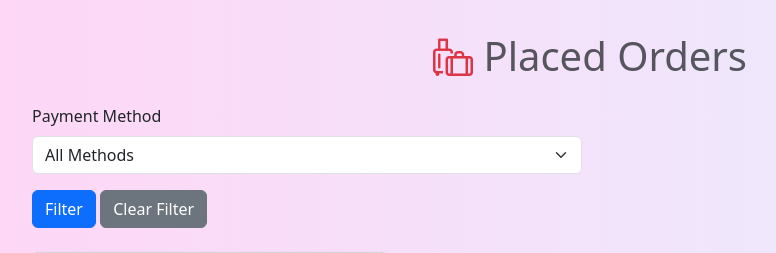
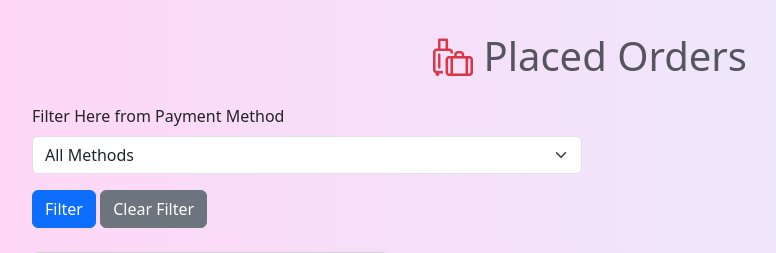
Before and after one commit to Nimesh-Kavinda/Sweety-Cake-House, a PHP site: page /admin/admin_orders.php in a window 1280 px wide. Shown: the part 138-391 px from the top of the page, without its empty margins (50-826 px from the left). Run offline with PHP 8.4, Linux system fonts and the light colour scheme; the visitor is signed in with stand-in values (Sample User, id 1); tables that the repository leaves empty or names only in its code hold one stand-in row (values such as "Sample post"); some libraries are stand-ins or nearby versions.

Commit message:
Change Some Language Issues

```diff
--- a/admin/admin_orders.php
+++ b/admin/admin_orders.php
@@ -35,10 +35,10 @@ if(!isset($admin_id)){
    <!-- Filter Form -->
    <form method="GET" action="" class="row g-3 mb-4">
       <div class="col-md-6">
-         <label for="method" class="form-label">Payment Method</label>
+         <label for="method" class="form-label">Filter Here from Payment Method</label>
          <select name="method" id="method" class="form-select">
             <option value="">All Methods</option>
-            <option value="cash on delivery" <?php echo (isset($_GET['method']) && $_GET['method'] == 'cash on delivery') ? 'selected' : ''; ?>>Cash</option>
+            <option value="cash on delivery" <?php echo (isset($_GET['method']) && $_GET['method'] == 'cash on delivery') ? 'selected' : ''; ?>>Cash on Delivery</option>
             <option value="credit card" <?php echo (isset($_GET['method']) && $_GET['method'] == 'credit card') ? 'selected' : ''; ?>>Credit Card</option>
             <option value="paypal" <?php echo (isset($_GET['method']) && $_GET['method'] == 'paypal') ? 'selected' : ''; ?>>Paypal</option>
          </select>
```
